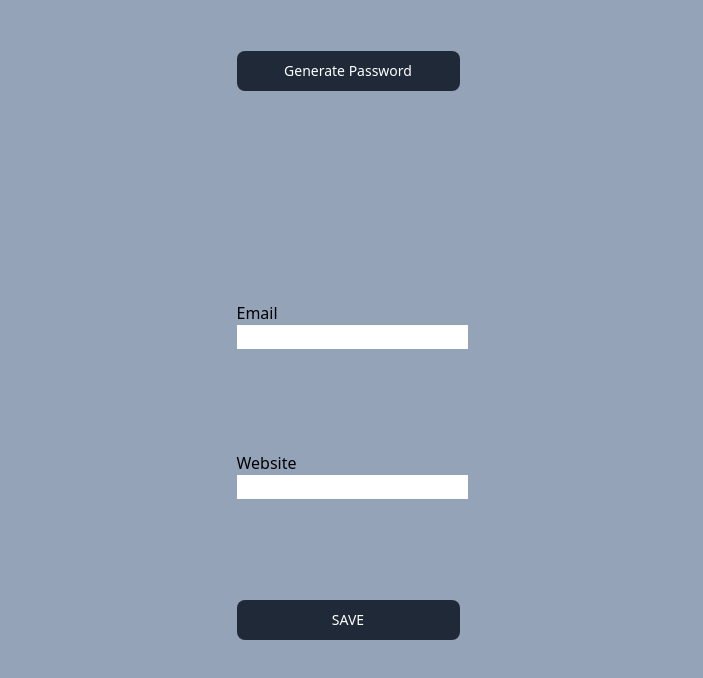
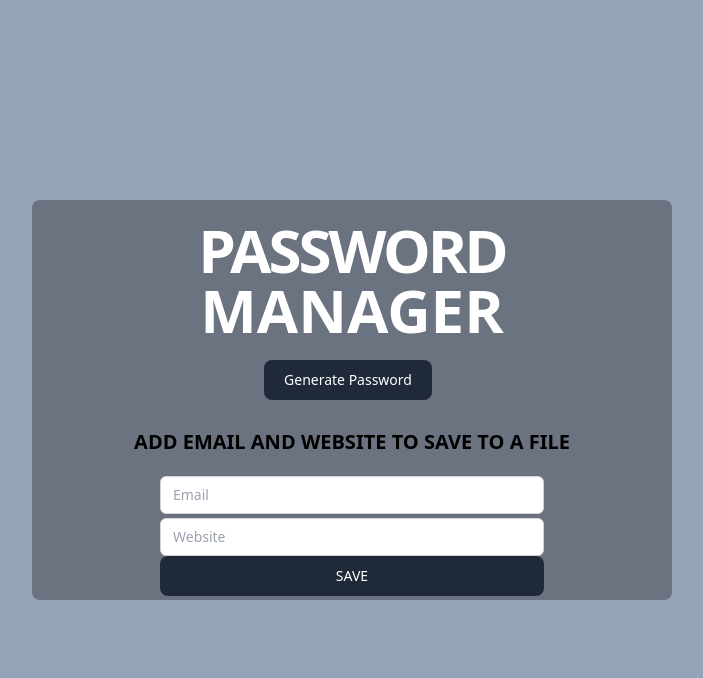
Before and after one commit to chanwinston/passwordManager, a React (Create React App) app: page / in a window 1280 px wide. Shown: the top 678 px of the page, without its empty margins (288-991 px from the left). Built offline with nearby package versions, Linux system fonts and the light colour scheme.

Commit message:
design finished

```diff
--- a/src/App.js
+++ b/src/App.js
@@ -1,7 +1,9 @@
 import React, { useState } from "react";
 
 function Generator() {
-  let [password, setPassword] = useState("");
+  let [password, setPassword] = useState(
+    "ADD EMAIL AND WEBSITE TO SAVE TO A FILE"
+  );
   let [database, setDatabase] = useState([]);
 
   const generate = () => {
@@ -26,31 +28,40 @@ function Generator() {
   };
 
   return (
-    <div className='grid justify-center items-center h-screen bg-slate-400'>
+    <div className='grid place-items-center w-screen h-screen bg-slate-400'>
+      <div className='w-3/4 md:w-1/2 grid bg-gray-500 h-1/2 rounded-lg place-items-center'>
+        <h1 className='text-white first-line:tracking-tighter font-extrabold text-6xl p-5 text-center'>
+          PASSWORD MANAGER
+        </h1>
         <button
           onClick={generate}
           className='text-white bg-gray-800 hover:bg-gray-900 focus:outline-none focus:ring-4 focus:ring-gray-300 font-medium rounded-lg text-sm px-5 py-2.5 mr-2 mb-2 dark:bg-gray-800 dark:hover:bg-gray-700 dark:focus:ring-gray-700 dark:border-gray-700'
         >
           Generate Password
         </button>
-      <h1>{password}</h1>
+        <h1 className='text-center p-5 font-extrabold text-xl'>{password}</h1>
         <form>
-        <label>Email</label>
-        <br />
-        <input id='emailID' type='text'></input>
-      </form>
-      <form>
-        <label>Website</label>
-        <br />
-        <input id='websiteID' type='text'></input>
+          <input
+            id='emailID'
+            type='text'
+            className='mb-1 w-full md:w-96 appearance-none block px-3 py-2 border border-gray-300 rounded-md shadow-sm placeholder-gray-400 focus:outline-none focus:ring-indigo-500 focus:border-indigo-500 sm:text-sm'
+            placeholder='Email'
+          ></input>
+          <input
+            id='websiteID'
+            type='text'
+            className='w-full md:w-96 appearance-none block px-3 py-2 border border-gray-300 rounded-md shadow-sm placeholder-gray-400 focus:outline-none focus:ring-indigo-500 focus:border-indigo-500 sm:text-sm'
+            placeholder='Website'
+          ></input>
         </form>
         <button
           onClick={save}
-        className='text-white bg-gray-800 hover:bg-gray-900 focus:outline-none focus:ring-4 focus:ring-gray-300 font-medium rounded-lg text-sm px-5 py-2.5 mr-2 mb-2 dark:bg-gray-800 dark:hover:bg-gray-700 dark:focus:ring-gray-700 dark:border-gray-700'
+          className='ml-2 w-1/2 md:w-96 text-white bg-gray-800 hover:bg-gray-900 focus:outline-none focus:ring-4 focus:ring-gray-300 font-medium rounded-lg text-sm px-5 py-2.5 mr-2 mb-2 dark:bg-gray-800 dark:hover:bg-gray-700 dark:focus:ring-gray-700 dark:border-gray-700'
         >
           SAVE
         </button>
         <h1>{database}</h1>
+      </div>
     </div>
   );
 }
```
Lines whose indentation alone changed are shown as unchanged.
